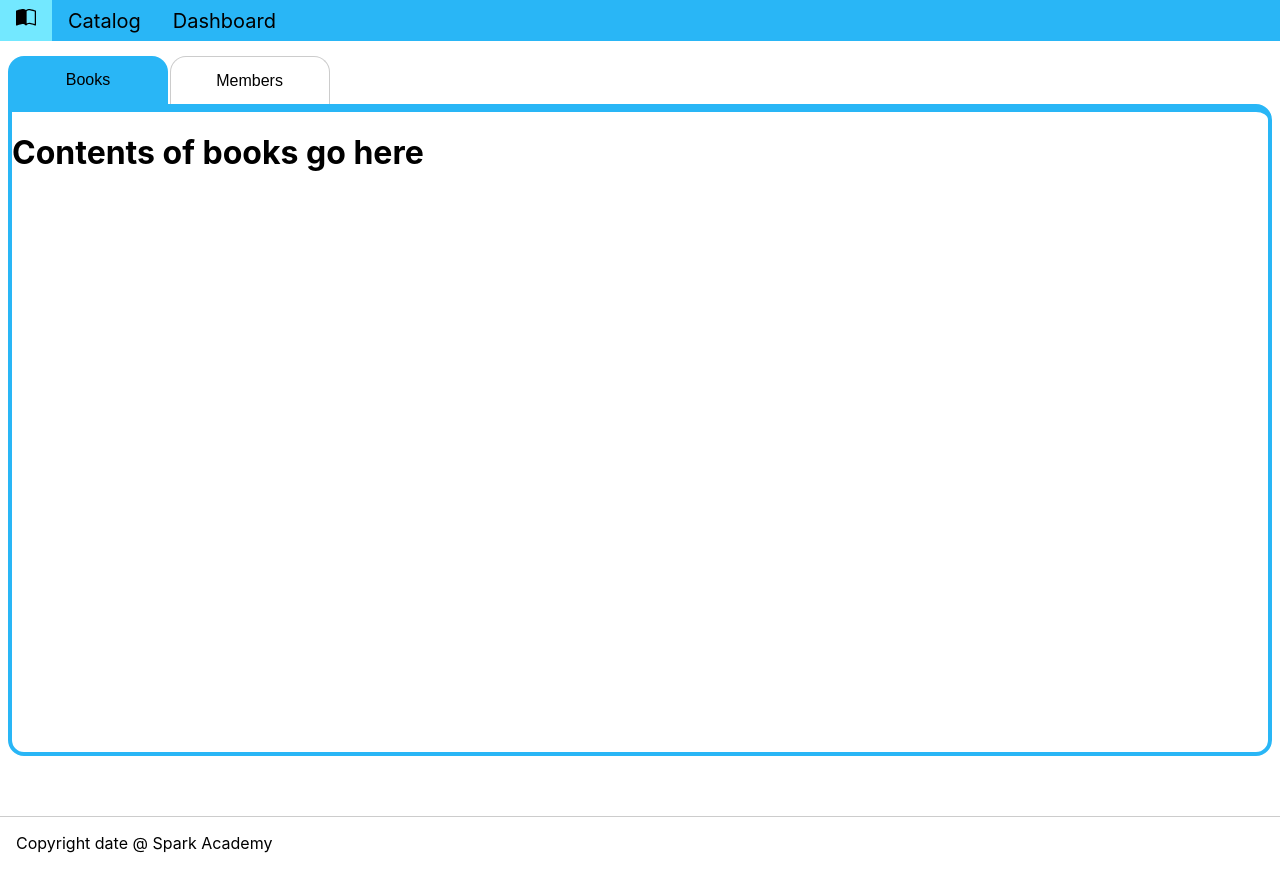
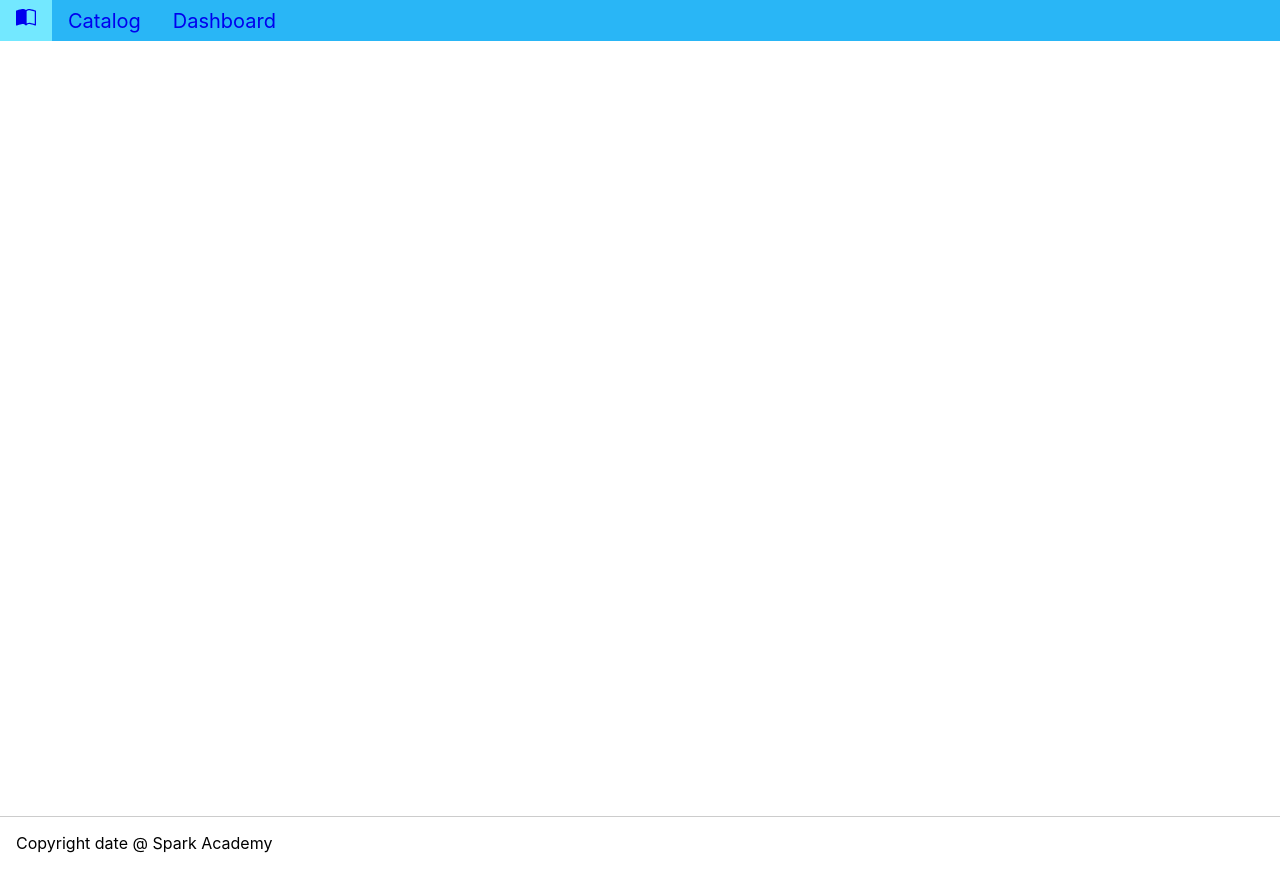
Before and after one commit to MadhaviImashi/LMS_frontend, a React (Create React App) app: page / in a window 1280 px wide. Built offline with nearby package versions, Linux system fonts and the light colour scheme.

Commit message:
implement routing

```diff
--- a/src/App.js
+++ b/src/App.js
@@ -1,15 +1,26 @@
 //import the styled-components package
 //import styled from "styled-components/";
+import React from "react";
+import { Suspense } from "react";
 //import themeprovider
 import {ThemeProvider} from "styled-components";//this component injects the theme into all styled components via the context API
 //import react-icons package
 import {BsBookHalf} from "react-icons/bs";
+//import Router packages
+import {BrowserRouter as Router, Switch, Route } from "react-router-dom";
+
 
 //import the layout components
 import {Header, Main, Footer} from "./components/Layout";
 import {NavBar, NavItem, NavLink} from "./components/Navbar";
-import Dashboard from "./containers/Dashboard";
+import Spinner from "./components/Spinner";
+//import the Routes that we created in the shared file
+import { DASHBOARD, CATALOG } from "./shared/routes";
 
+//enable Lazy Loading feature in React to import Dashboard component(then it will load this only when needed i think. not sure)
+const Dashboard = React.lazy(() => {
+  return import("./containers/Dashboard");
+});
 
 //create a Title component that'll render an <h1> tag with some styles
 // const Title = styled.h1`
@@ -25,6 +36,19 @@ import Dashboard from "./containers/Dashboard";
 
 function App() {
 
+  //switch component
+  let switchRoutes = (
+    <Suspense fallback = {<Spinner/>}> {/* using Suspense, create a fallback component onbehalf of Dashboard component(so this fallback component will be displayed until the lazy component get downloaded)*/}
+        <Switch>
+              {/* <Route path="/about"><Dashboard/></Route> */}
+              <Route path={DASHBOARD}><Dashboard/></Route>
+              <Route exact path={CATALOG} component={Spinner}/>
+        </Switch>
+    </Suspense>
+
+  );
+
+  //an array obj to store the common colors
   const themeObj = {
      primary: {
        main: "#29b6f6",
@@ -44,25 +68,23 @@ function App() {
       <ThemeProvider theme={themeObj}>
         <Header>
           <NavBar>
-            <NavItem href="#">
-              <NavLink>
-                <BsBookHalf />
-              </NavLink>
+            <NavItem>
+              <NavLink href={CATALOG}><BsBookHalf /></NavLink>
             </NavItem>
-            <NavItem href="#">
-              <NavLink>Catalog</NavLink>
-            </NavItem>
-            <NavItem href="#">
-              <NavLink>Dashboard</NavLink>
+            <NavItem>
+              <NavLink href={CATALOG}>Catalog</NavLink></NavItem>
+            <NavItem>
+              <NavLink href={DASHBOARD}>Dashboard</NavLink>
             </NavItem>
           </NavBar>
         </Header>
 
         <Main>
-          {/* <Wrapper> */}
-            {/* <Title> Hi, Welcome</Title> */}
-            <Dashboard></Dashboard>
-          {/* </Wrapper> */}
+            {/* <Dashboard></Dashboard> */}
+            {/* call the Router component to enable 'switchRoutes' component that we created */}
+            <Router>
+              {switchRoutes} {/*this will render the correct component which matches to the Route/path*/}
+            </Router>
         </Main>
 
         <Footer>
--- a/src/shared/routes.js
+++ b/src/shared/routes.js
@@ -1,2 +1,3 @@
+//store all the route paths of the application in separate constants for ease of use
 export const CATALOG = "/catalog";
 export const DASHBOARD = "/dashboard";
```
